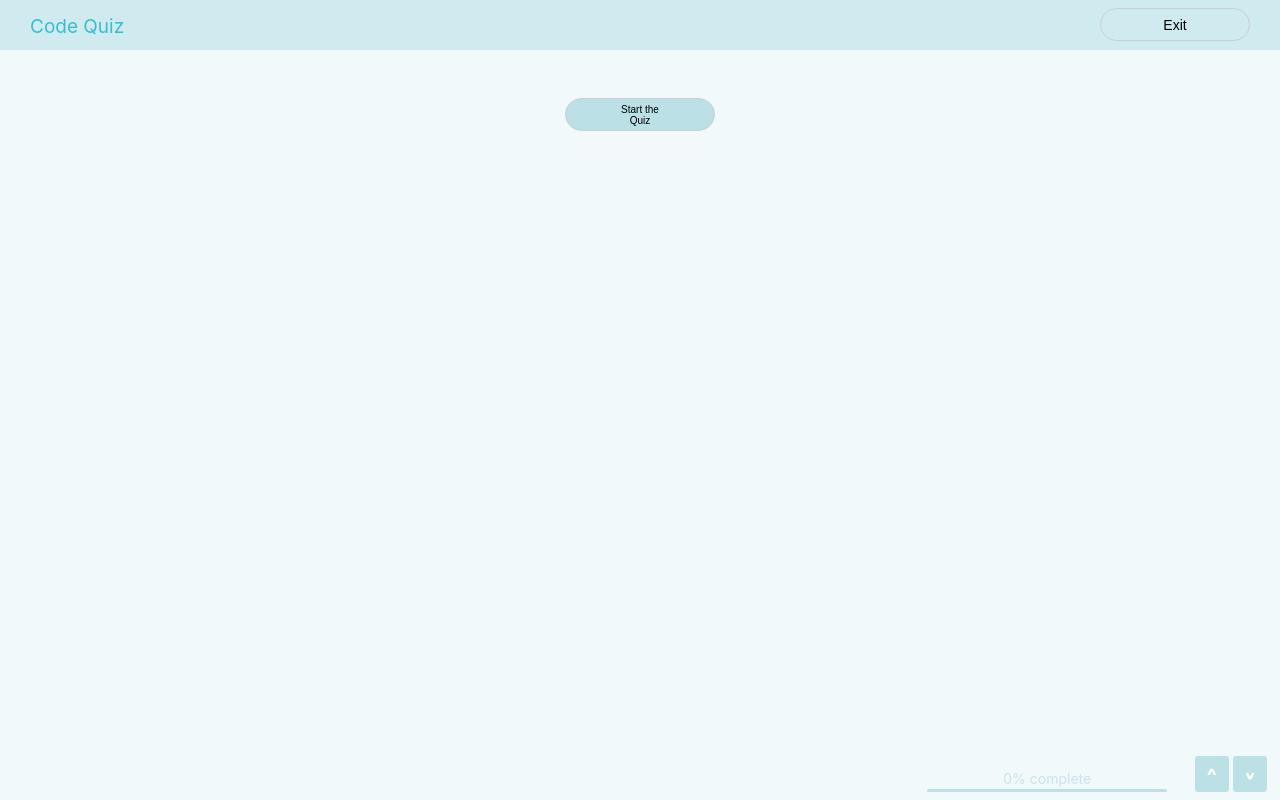
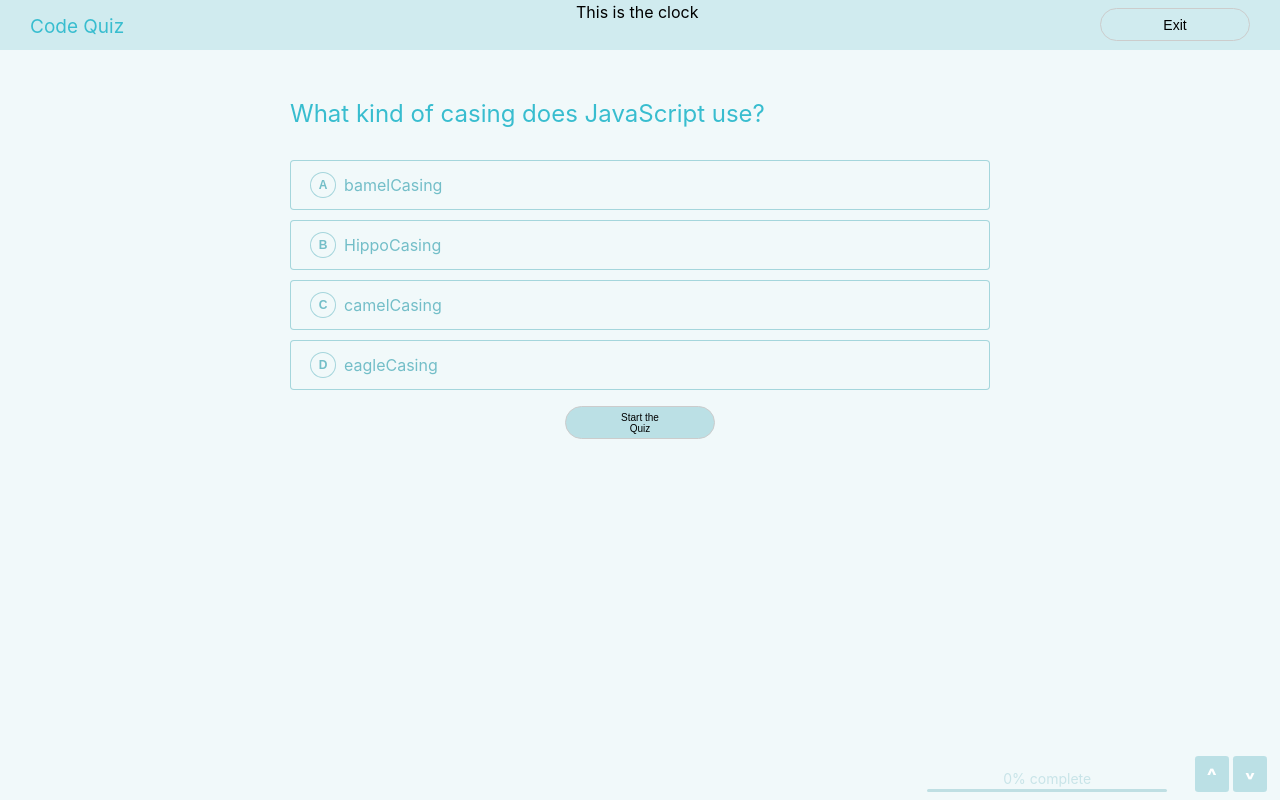
Before and after one commit to akeva22/code-quiz, a plain HTML site: page index.html in a window 1280 px wide. Both pictures are taken after a click on the button "Start the Quiz". Drawn offline with Linux system fonts and the light colour scheme.

Commit message:
troubleshoot counter

```diff
--- a/index.css
+++ b/index.css
@@ -149,6 +149,12 @@ div[contenteditable] {
     font-size: 19px;
 }
 
+.quiz-clock {
+    display: inline-block;
+    padding-left: 45%;
+    padding-right: 45%;
+}
+
 .quiz-page-template-container {
     background-color: #f1f9fa;
     padding: 0px;
@@ -211,7 +217,7 @@ div[contenteditable] {
 
 /* Added a "dynamic" width as a catch-all until a cleaner solution is implented for long questions/answers */
 .quiz-question-container {
-    display: inline-block;
+    display: none;
     text-align: left;
     width: 75%;
     position: relative;
@@ -419,6 +425,7 @@ div[contenteditable] {
 }
 
 .start-button {
+    display: inline-block;
     background-color: #bbe0e5;
     border-radius: 20px;
     border: 1px solid #ccc;
--- a/index.html
+++ b/index.html
@@ -11,6 +11,9 @@
         <div class="quiz-header-container">
             <div class="quiz-name-text-container">
                 <span class="quiz-name-text"> Code Quiz </span>
+            </div>
+            <div>
+                <span class="quiz-clock">This is the clock</span>
             </div>
             <div class="page-header-button-container">
                 <button class="page-header-button">
--- a/index.js
+++ b/index.js
@@ -1,20 +1,25 @@
 // Serve an object with this structure in order to generate a quiz page
 // The `correct` key is referential and should not be served
-var startButtonEl = document.querySelector("#start-button");
-// var quizEl = document.getElementById(".question-quiz-container")
+var startButtonEl = document.querySelector(".start-button");
 var questionsEl = document.getElementById('quiz-question-container');
-
 
 startButtonEl.addEventListener('click', function handleClick() {
   if (questionsEl.style.display === 'none') {
-    questionsEl.style.display = 'block';
+    questionsEl.style.display = 'inline-block';
 
-    btn.textContent = 'Hide element';
   } else {
-    questionsEl.style.display = 'none';
+    questionsEl.style.display = 'inline-block';
 
-    // startButtonEl.textContent = 'Show element';
+
+    startButtonEl.style.display = 'Show element';
   }
+
+  var start = Date.now();
+setInterval(function() {
+    var delta = Date.now() - start; // milliseconds elapsed since start
+    var timer = ((Math.floor(delta / 1000))); // in seconds
+    console.log(timer)
+}, 1000);
 });
 
 
```
